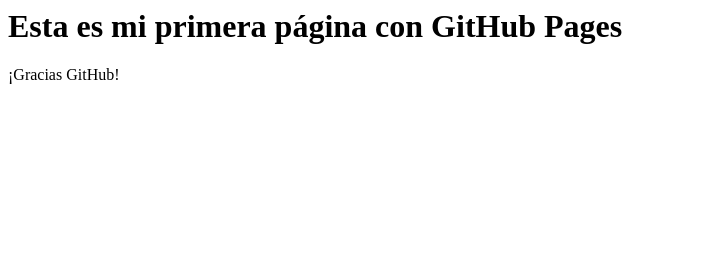
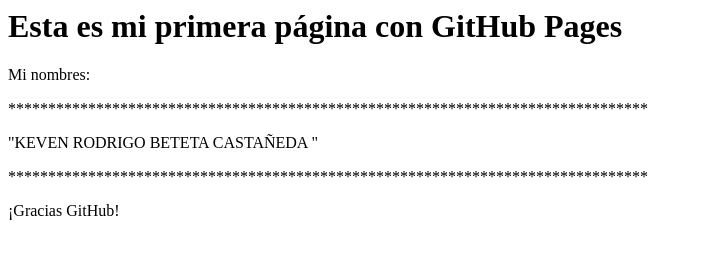
Before and after one commit to RodrigoRBC/RBC, a plain HTML site: page index.html in a window 1280 px wide. Shown: the whole page, without its empty margins (0-703 px from the left). Drawn offline with Linux system fonts and the light colour scheme.

Commit message:
modificaciones
agrego codificación en archivo indexa

```diff
--- a/index.html
+++ b/index.html
@@ -1,4 +1,8 @@
 <html>
 <h1> Esta es mi primera página con GitHub Pages </h1>
+<p> Mi nombres:</p>
+<p> ********************************************************************************</p>
+<p> "KEVEN RODRIGO BETETA CASTAÑEDA "</p>
+<p> ********************************************************************************</p>
 <p>¡Gracias GitHub!</p>
 </html>
```
